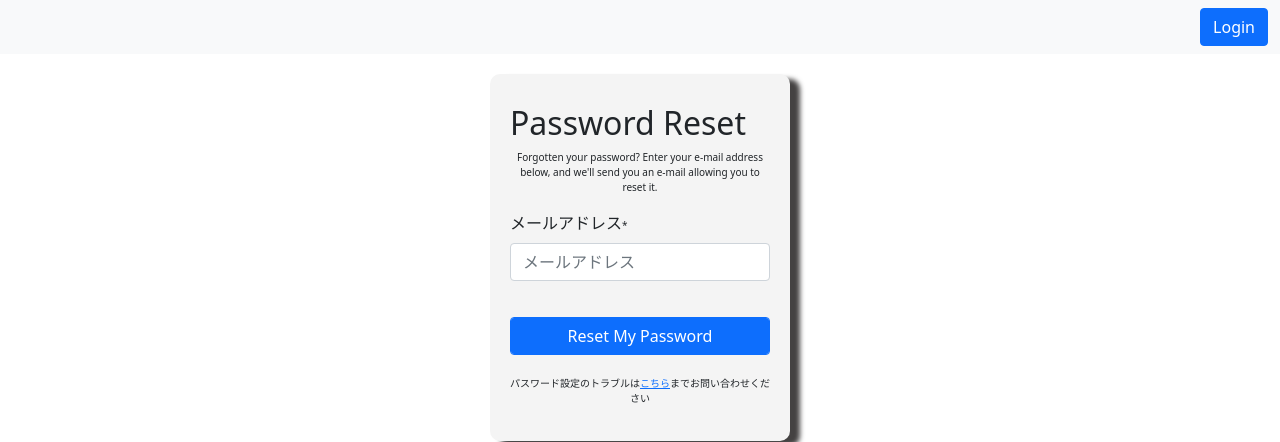
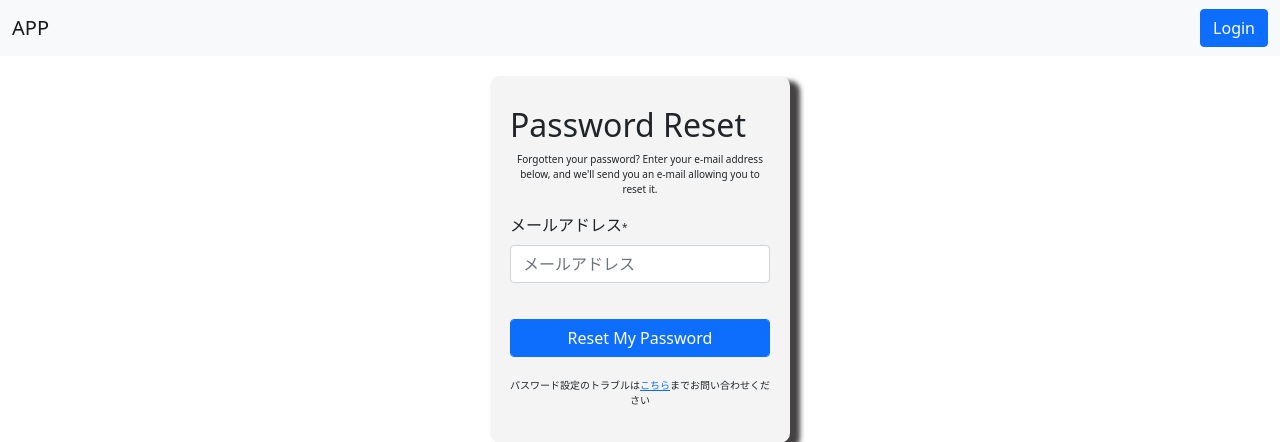
Before and after one commit to ryoito218/Triviaapp, a Django app: page /accounts/password/reset/ in a window 1280 px wide. Shown: the top 442 px of the page. Run offline with Django 4.2, Linux system fonts and the light colour scheme; some libraries are stand-ins or nearby versions.

Commit message:
Update something

```diff
--- a/config/settings.py
+++ b/config/settings.py
@@ -156,11 +156,11 @@ ACCOUNT_AUTHENTICATION_METHOD = 'email'
 ACCOUNT_EMAIL_REQUIRED = True
 
 # ログイン後のリダイレクト先を指定
-# from django.urls import reverse_lazy
-# LOGIN_REDIRECT_URL = reverse_lazy('main:due_date_list')
+from django.urls import reverse_lazy
+LOGIN_REDIRECT_URL = reverse_lazy('main:home')
 
 # ログアウト後のリダイレクト先を指定
-# ACCOUNT_LOGOUT_REDIRECT_URL = reverse_lazy("account_login")
+ACCOUNT_LOGOUT_REDIRECT_URL = reverse_lazy("account_login")
 
 # メールアドレスが確認済みである必要がある
 ACCOUNT_EMAIL_VERIFICATION = "mandatory"
--- a/main/urls.py
+++ b/main/urls.py
@@ -1,5 +1,5 @@
 from django.urls import path
-from views import HomeView
+from .views import HomeView
 
 app_name = "main"
 
--- a/templates/nav.html
+++ b/templates/nav.html
@@ -1,15 +1,15 @@
 <nav class="navbar navbar-expand-lg navbar-light bg-light">
     <div class="container-fluid">
-        {#<a class="navbar-brand" href="{% url 'main:due_date_list' %}">APP</a>#}
+        <a class="navbar-brand" href="{% url 'main:home' %}">APP</a>
         <button class="navbar-toggler" type="button" data-bs-toggle="collapse" data-bs-target="#navbarNav" aria-controls="navbarNav" aria-expanded="false" aria-label="Toggle navigation">
             <span class="navbar-toggler-icon"></span>
         </button>
         <div class="collapse navbar-collapse" id="navbarNav">
             <ul class="navbar-nav">
                 {% if user.is_authenticated %}
-                {#<li class="nav-item"><a class="nav-link" href="{% url 'main:due_date_list' %}">締切日一覧</a></li>
-                <li class="nav-item"><a class="nav-link" href="{% url 'main:due_date_create' %}">作成</a></li>
-                <li class="nav-item"><a class="nav-link" href="{% url 'main:profile' request.user.id %}">Profile</a></li>#}
+                {#<li class="nav-item"><a class="nav-link" href="{% url 'main:due_date_list' %}">締切日一覧</a></li>#}
+                {#<li class="nav-item"><a class="nav-link" href="{% url 'main:due_date_create' %}">作成</a></li>#}
+                {#<li class="nav-item"><a class="nav-link" href="{% url 'main:profile' request.user.id %}">Profile</a></li>#}
                 {% endif %}
             </ul>
             <ul class="navbar-nav ms-auto">
```
Also changed, not shown: db.sqlite3.
